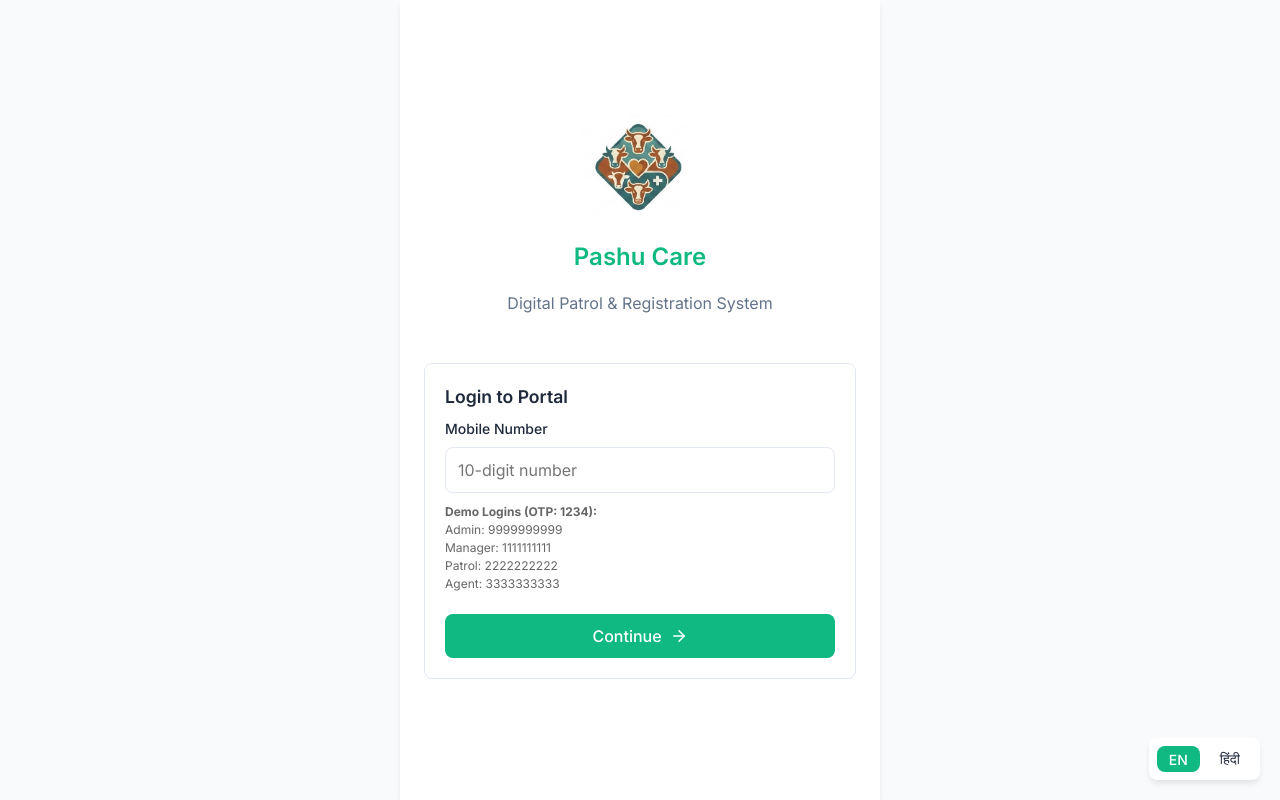
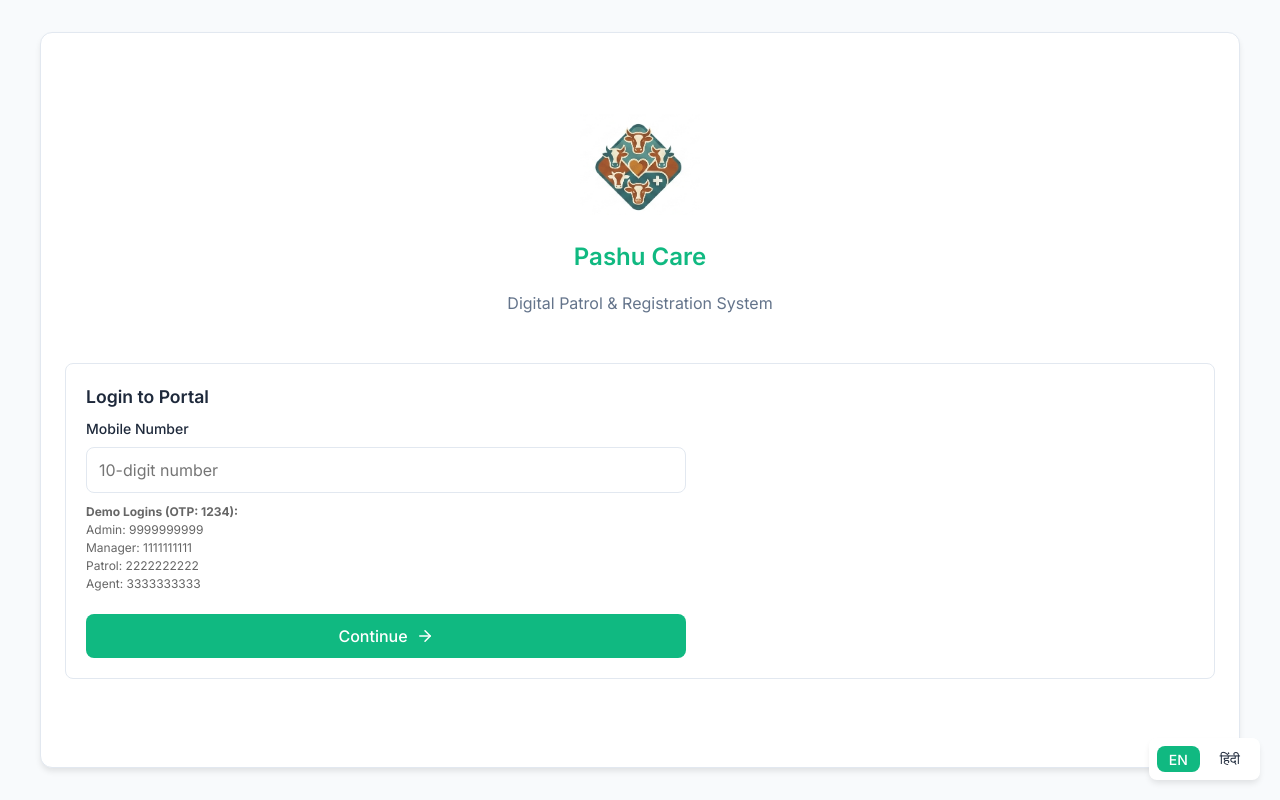
Before and after one commit to tiwariji404/Pashu-Care, a React (Vite) app: page /login in a window 1280 px wide. Built offline with nearby package versions, Linux system fonts and the light colour scheme; no server answers.

Commit message:
new chnges

```diff
--- a/src/index.css
+++ b/src/index.css
@@ -212,3 +212,26 @@ p { color: var(--text-secondary); margin-bottom: 1rem; }
   border: 1px solid var(--border-color);
   background: #000;
 }
+
+/* 📱 Responsive Desktop / Web Adjustments 📱 */
+/* When viewed on tablets/laptops, break out of the 480px mobile app constraint */
+@media (min-width: 768px) {
+  .container {
+    max-width: 1200px;
+    margin: 2rem auto;
+    border-radius: 12px;
+    min-height: calc(100vh - 4rem);
+    border: 1px solid var(--border-color);
+  }
+
+  /* Keep forms readable by preventing them from stretching 1200px wide */
+  form {
+    max-width: 600px;
+  }
+
+  /* Ensure the header blends with the new rounded container corners */
+  .header {
+    border-top-left-radius: 12px;
+    border-top-right-radius: 12px;
+  }
+}
```
